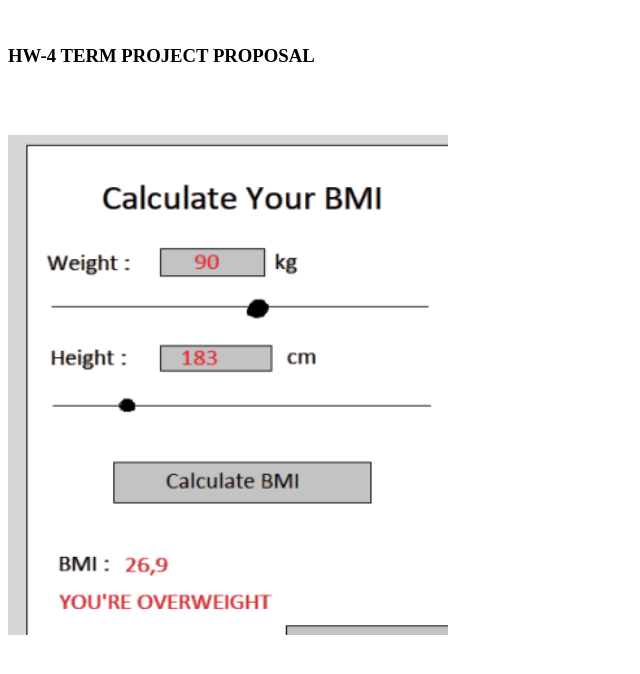
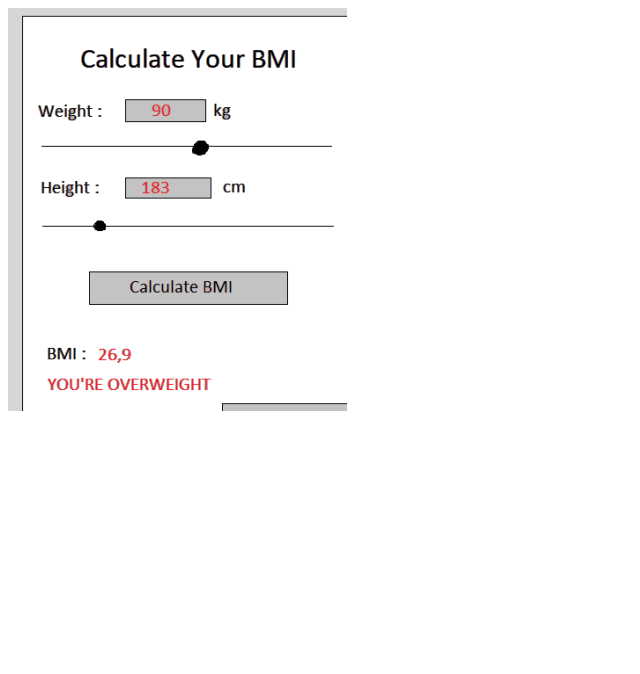
Before and after one commit to iremercel/AdvancedProgrammingTechniqes, a plain HTML site: page proposal.html in a window 1280 px wide. Shown: the whole page, without its empty margins (0-640 px from the left). Drawn offline with Linux system fonts and the light colour scheme.

Commit message:
Update proposal.html

```diff
--- a/proposal.html
+++ b/proposal.html
@@ -1,28 +1,22 @@
-<!DOCTYPE html>
 <html>
 <head>
     <meta charset="UTF-8">
-    <meta name="viewport" content="width=device-width, initial-scale=1.0">
-    <meta http-equiv="X-UA-Compatible" content="IE=edge">
+    <meta name="viewport" content="width=device-width">
+    <link rel="icon" sizes="192x192" href="icon.jpg">
+    <style>
+
+    </style>
+
+    <title>Advanced Programming Techniques</title>
 
 
-    <title>HW-4 Term Project Proposal </title>
+</head>
+<body>
+    <header>
+        <div>
+            <img src="icom.png" alt="iremercel">
+        </div>
 
-  <style>
-
-  </style>
-</head>
-
-<body>
-    <br>
-    <h3 class="baslik">HW-4 TERM PROJECT PROPOSAL</h3>
-
-<img style="margin-top: 50px; width: 440px; height: 500px;" src = "https://iremercel.github.io/AdvancedProgrammingTechniqes/icom.png"> <img>
-
-
-<script>
-
-</script>
-
+ </header>
 </body>
 </html>
```
